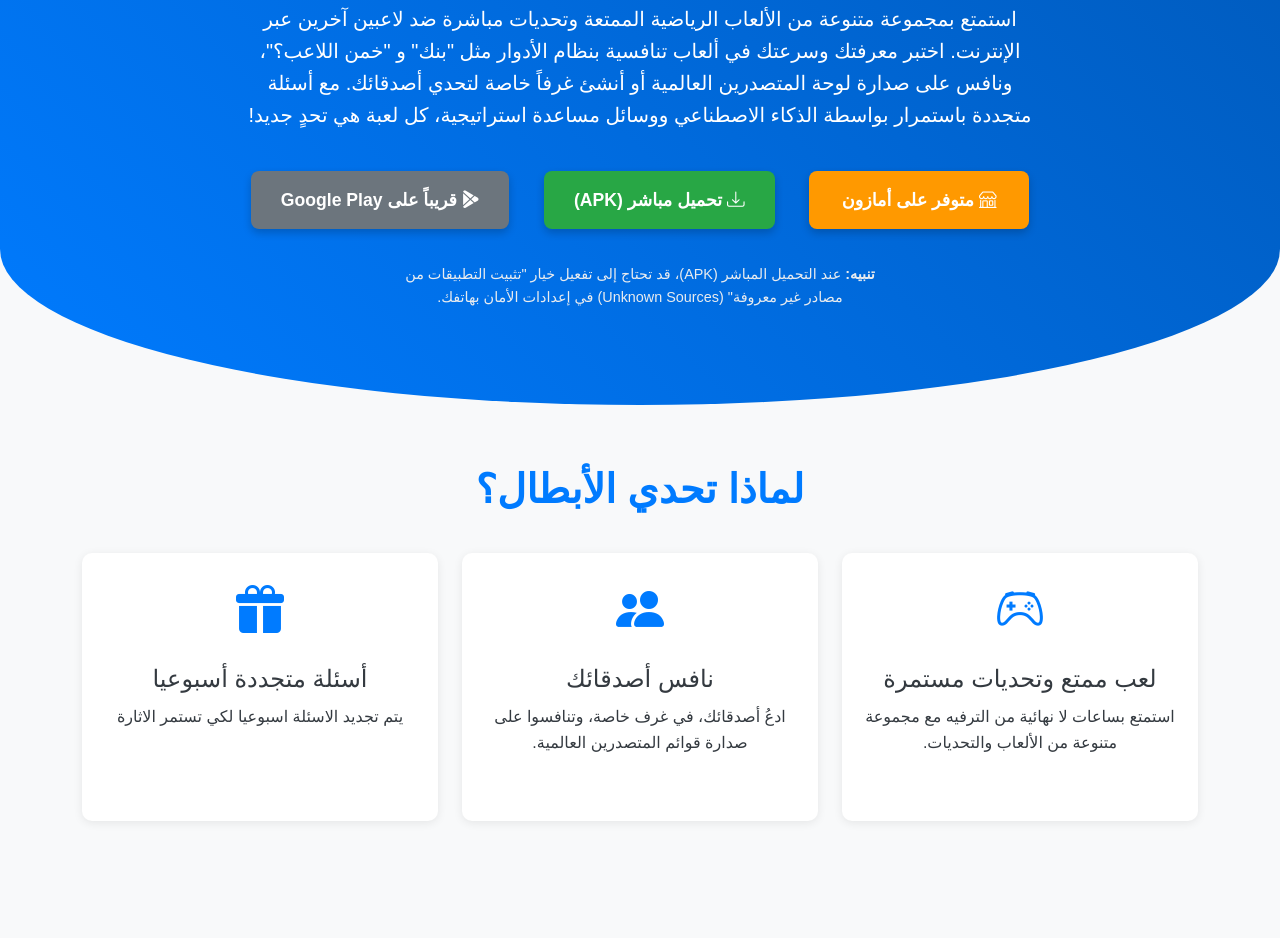
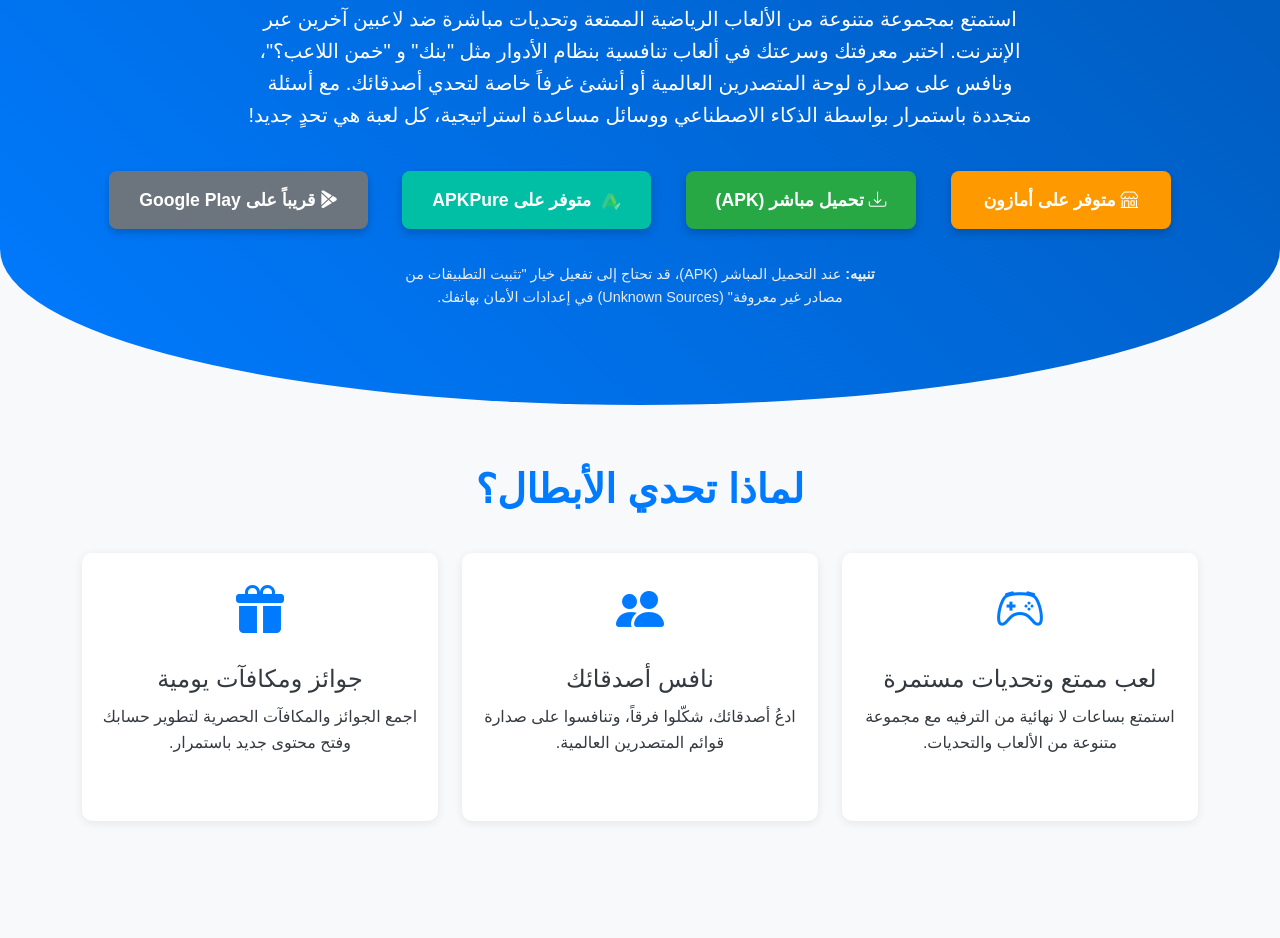
Before and after one commit to mostafaelshafei41-ship-it/my-app-page, a plain HTML site: page index.html in a window 1280 px wide. Shown: the part 374-1312 px from the top of the page. Drawn offline with nearby package versions, Linux system fonts and the light colour scheme.

Commit message:
Add ads.txt and fix APKPure icon

```diff
--- a/index.html
+++ b/index.html
@@ -59,6 +59,10 @@
         .btn-amazon { background-color: #FF9900; color: white; }
         .btn-google-play { background-color: #4285F4; color: white; }
         .btn-apk { background-color: #28a745; color: white; }
+
+        /* !!! هذا هو الكود الجديد الذي تم إضافته !!! */
+        .btn-apkpure { background-color: #00BFA5; color: white; }
+
         .btn-soon { background-color: #6c757d; color: white; cursor: not-allowed; }
 
         .features-section, .screenshots-section {
@@ -80,7 +84,7 @@
             height: 100%;
             display: flex;
             flex-direction: column;
-            justify-content: flex-start; /* تم التعديل لجعل المحاذاة أفضل */
+            justify-content: flex-start;
         }
         .feature-item i {
             font-size: 3rem;
@@ -93,7 +97,6 @@
             margin-bottom: 10px;
         }
 
-        /* تصميم خاص بشريط الصور */
         .carousel-inner img {
             border-radius: 10px;
             box-shadow: 0 5px 15px rgba(0,0,0,0.2);
@@ -108,7 +111,7 @@
         }
         .apk-warning {
             font-size: 0.9em;
-            color: #e9ecef; /* لون أفتح ليتناسب مع الخلفية */
+            color: #e9ecef;
             margin-top: 20px;
             max-width: 500px;
             margin-left: auto;
@@ -132,6 +135,11 @@
                 <a href="app-release.apk" download class="btn-apk">
                     <i class="bi bi-download"></i> تحميل مباشر (APK)
                 </a>
+
+                <a href="https://apkpure.com/%D8%AA%D8%AD%D8%AF%D9%8A-%D8%A7%D9%84%D8%A3%D8%A8%D8%B7%D8%A7%D9%84/com.mostafa165.app" target="_blank" class="btn-apkpure">
+                    <img src="apkpure-logo.png" alt="APKPure" style="height: 20px; margin-left: 5px; vertical-align: middle;"> متوفر على APKPure
+                </a>
+
                 <a href="#" class="btn-soon btn-google-play" onclick="return false;">
                     <i class="bi bi-google-play"></i> قريباً على Google Play
                 </a>
@@ -157,14 +165,14 @@
                     <div class="feature-item">
                         <i class="bi bi-people-fill"></i>
                         <h3>نافس أصدقائك</h3>
-                        <p>ادعُ أصدقائك، في غرف خاصة، وتنافسوا على صدارة قوائم المتصدرين العالمية.</p>
+                        <p>ادعُ أصدقائك، شكّلوا فرقاً، وتنافسوا على صدارة قوائم المتصدرين العالمية.</p>
                     </div>
                 </div>
                 <div class="col-md-4">
                     <div class="feature-item">
                         <i class="bi bi-gift-fill"></i>
-                        <h3>أسئلة متجددة أسبوعيا</h3>
-                        <p>يتم تجديد الاسئلة اسبوعيا لكي تستمر الاثارة</p>
+                        <h3>جوائز ومكافآت يومية</h3>
+                        <p>اجمع الجوائز والمكافآت الحصرية لتطوير حسابك وفتح محتوى جديد باستمرار.</p>
                     </div>
                 </div>
             </div>
@@ -182,7 +190,6 @@
                             <button type="button" data-bs-target="#screenshotCarousel" data-bs-slide-to="1" aria-label="Slide 2"></button>
                             <button type="button" data-bs-target="#screenshotCarousel" data-bs-slide-to="2" aria-label="Slide 3"></button>
                         </div>
-
                         <div class="carousel-inner">
                             <div class="carousel-item active">
                                 <img src="screenshot1.jpg" class="d-block w-100" alt="لقطة شاشة 1">
@@ -194,7 +201,6 @@
                                 <img src="screenshot3.jpg" class="d-block w-100" alt="لقطة شاشة 3">
                             </div>
                         </div>
-
                         <button class="carousel-control-prev" type="button" data-bs-target="#screenshotCarousel" data-bs-slide-to="prev">
                             <span class="carousel-control-prev-icon" aria-hidden="true"></span>
                             <span class="visually-hidden">Previous</span>
@@ -216,4 +222,5 @@
     </footer>
 
     <script src="https://cdn.jsdelivr.net/npm/bootstrap@5.3.3/dist/js/bootstrap.bundle.min.js" integrity="sha384-YvpcrYf0tY3lHB60NNkmXc5s9fDVZLESaAA55NDzOxhy9GkcIdslK1eN7N6jIeHz" crossorigin="anonymous"></script>
+</body>
 </html>
```
Also changed, not shown: apkpure-logo.png (added), app-ads.txt (added).
